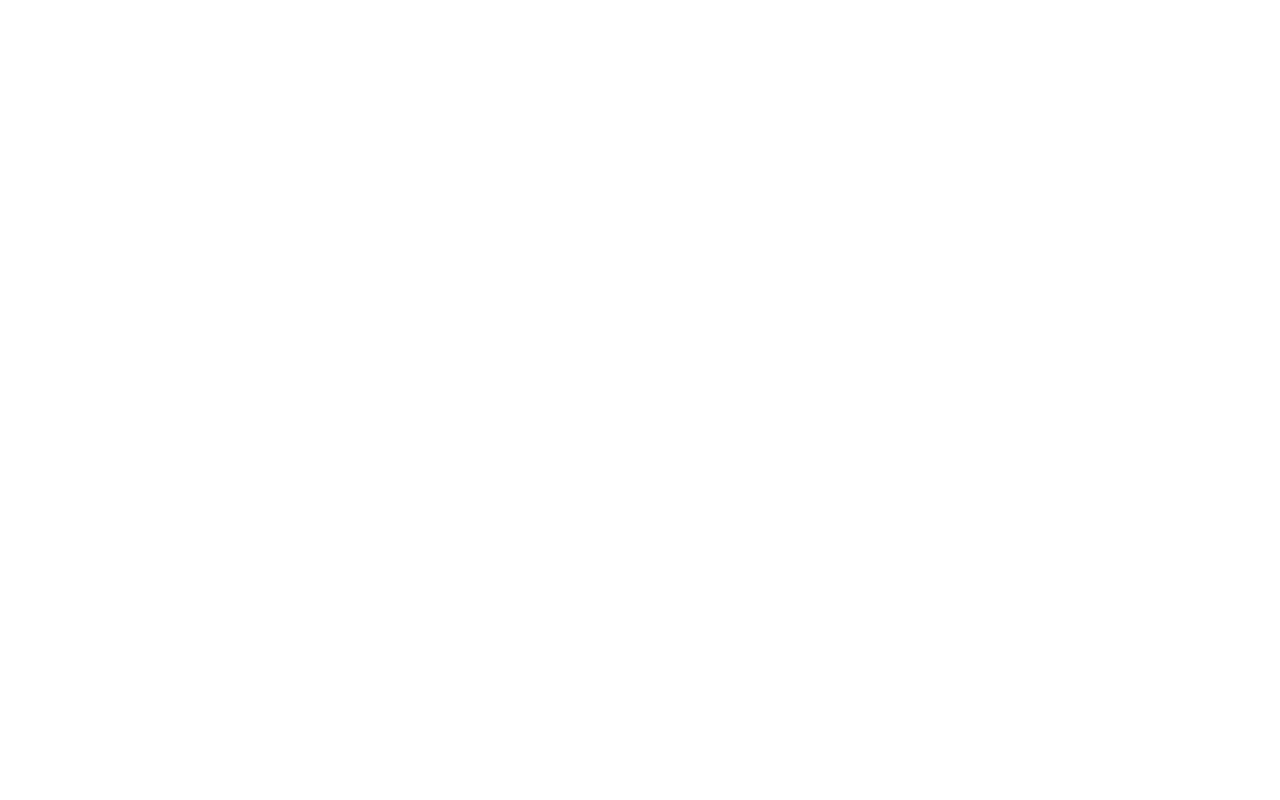
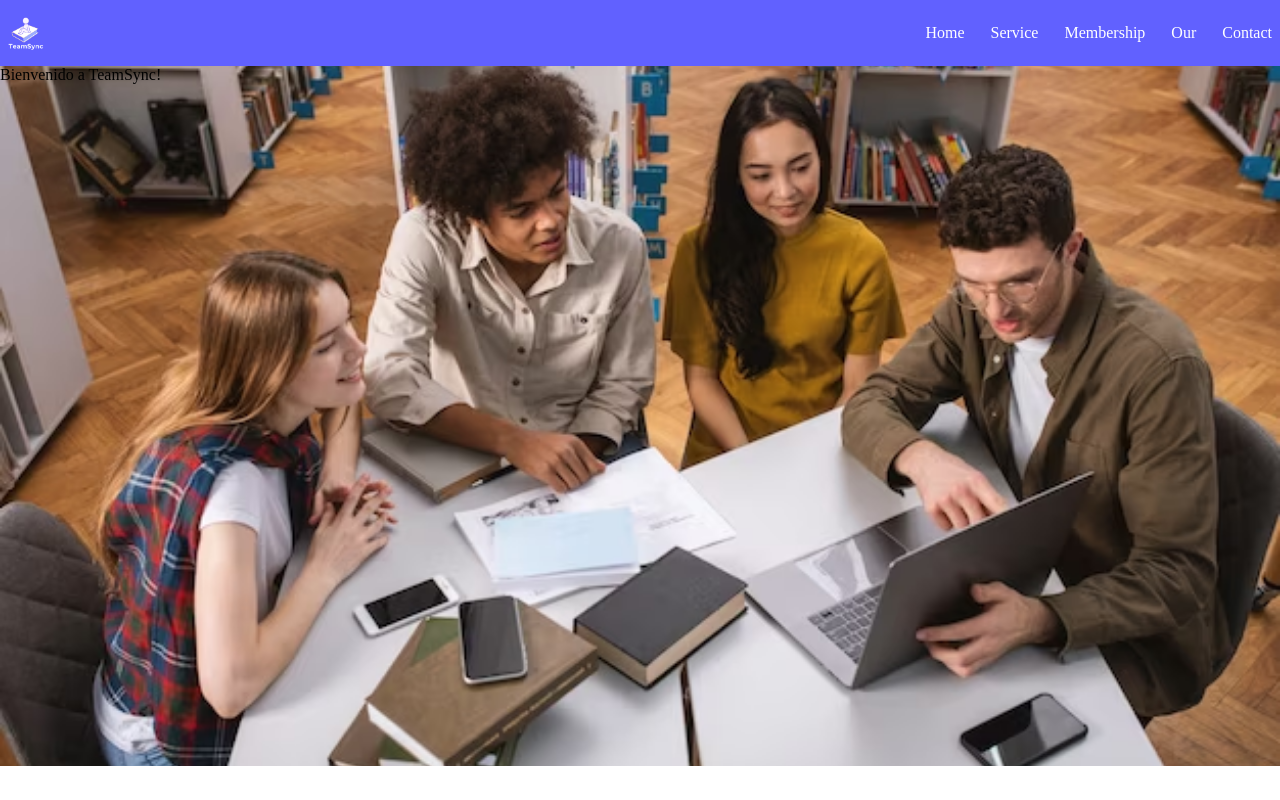
Before and after one commit to DevOps-Upc/TeamSync-LandingPage, a plain HTML site: page index.html in a window 1280 px wide. Drawn offline with Linux system fonts and the light colour scheme.

Commit message:
feat(NavBar): Add NavBar and hero section

```diff
--- a/assets/styles/styles.css
+++ b/assets/styles/styles.css
@@ -0,0 +1,67 @@
+html, body {
+    margin: 0;
+    padding: 0;
+}
+
+.navbar {
+    display:flex;
+    width: 100%;
+    justify-content: space-between;
+    align-items: center;
+    background-color: #6161FF;
+
+}
+.navbar ul {
+    display: flex;
+    list-style-type: none;
+    gap: 10px;
+    align-items: flex-end;
+    margin-left: auto;
+}
+.navbar img {
+    max-width: 100%;
+    height: 45px;
+}
+
+.navbar ul li {
+    padding: 8px;
+}
+@media screen and (max-width: 500px) {
+    .navbar ul {
+        font-size: 12px;
+
+    }
+    .navbar ul li {
+        padding: 3px;
+    }
+    .hero {
+
+        height: 250px;
+
+
+    }
+}
+.navbar a {
+    display: block;
+    color: white;
+    text-decoration: none;
+
+
+}
+.navbar ul li:hover {
+    background-color: #9CACFF;
+    border-radius: 16%;
+}
+
+
+.hero {
+    background-image: url(/assets/img/estudiantes-universitarios-estan-estudiando-juntos-biblioteca_207634-4513.avif);
+    background-size: cover;
+    background-position: center;
+    width: 100%; /* Ancho igual al viewport width */
+
+
+    height: 700px;
+
+
+}
--- a/index.html
+++ b/index.html
@@ -8,8 +8,25 @@
     <meta name="description" content="Landing Page del proyecto TeamSync, Aqui encontraras informacion sobre nuestra aplicacion TeamSync ,beneficios,Membresias, Informacion sobre el team y formas de contactarnos.">
     <meta name="keywords" content="Universidad,Proyectos,Profesores,Organizacion,Tareas">
     <meta name="author" content="DevOps">
+
+    <link rel="stylesheet" href="/assets/styles/styles.css">
 </head>
 <body>
+    <div class="navbar">
+        <img src="/assets/img/TeamSync (3).png" alt="">
+        <ul>
+
+            <li><a href="">Home</a></li>
+            <li><a href="">Service</a></li>
+            <li><a href="">Membership</a></li>
+            <li><a href="">Our</a></li>
+            <li><a href="">Contact</a></li>
+        </ul>
+    </div>
+    <div class="hero">
+        <span>Bienvenido a TeamSync!</span>
+    </div>
+
 
 </body>
 </html>
```
Also changed, not shown: assets/img/TeamSync (3).png (added), assets/img/estudiantes-universitarios-estan-estudiando-juntos-biblioteca_207634-4513.avif (added), assets/img/tl (1).webp (added), assets/img/tl (2).webp (added), assets/img/tl (3).webp (added), assets/img/tl (4).webp (added), assets/img/tl (5).webp (added), assets/img/tl (6).webp (added), assets/img/tl.webp (added).
